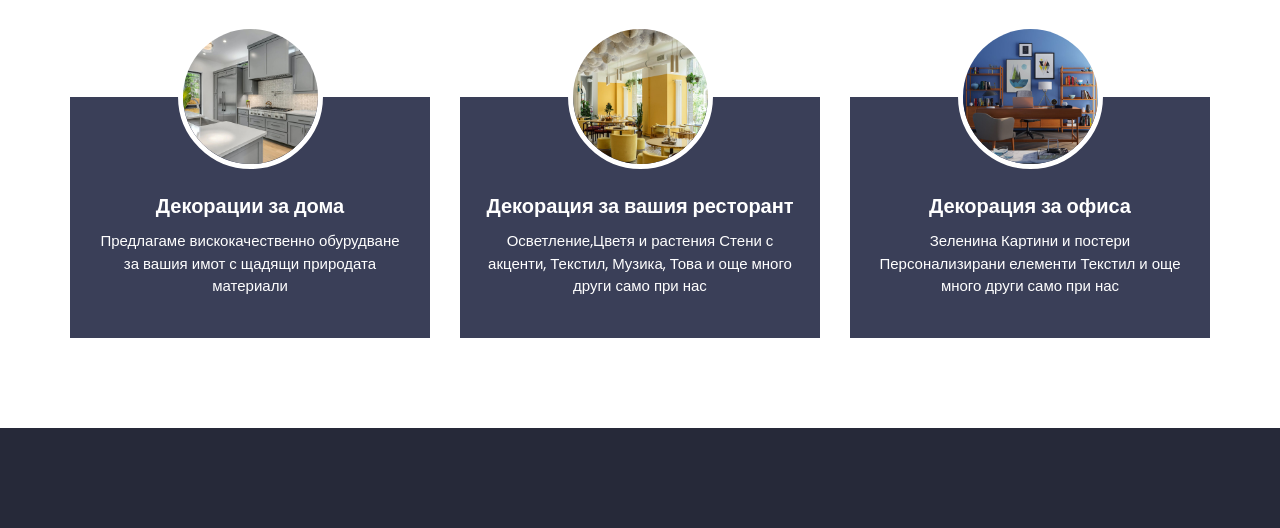
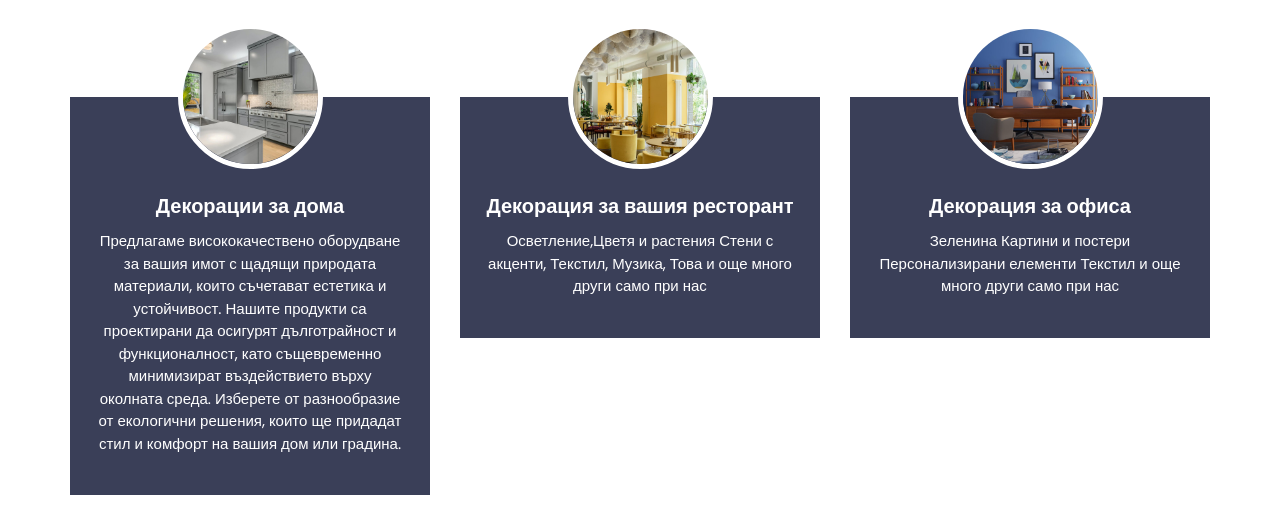
Before and after one commit to maximumBG/Html-project, a plain HTML site: page design and style/service.html in a window 1280 px wide. Shown: the part 235-763 px from the top of the page. Drawn offline with Linux system fonts and the light colour scheme.

Commit message:
Add files via upload

```diff
--- a/design and style/service.html
+++ b/design and style/service.html
@@ -85,7 +85,7 @@
                 Декорации за дома
               </h5>
               <p>
-              Предлагаме вискокачественно обурудване за вашия имот с щадящи природата материали
+                Предлагаме висококачествено оборудване за вашия имот с щадящи природата материали, които съчетават естетика и устойчивост. Нашите продукти са проектирани да осигурят дълготрайност и функционалност, като същевременно минимизират въздействието върху околната среда. Изберете от разнообразие от екологични решения, които ще придадат стил и комфорт на вашия дом или градина.
               </p>
             </div>
           </div>
```
